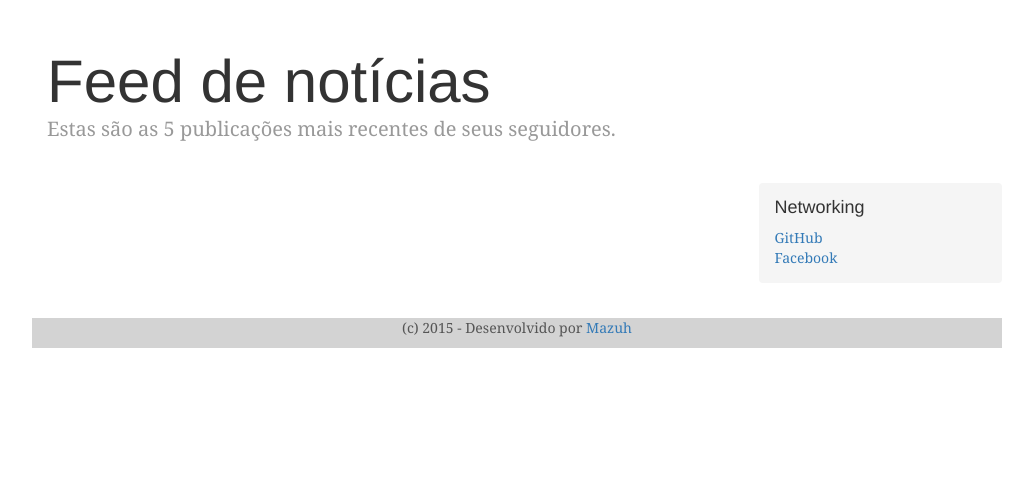
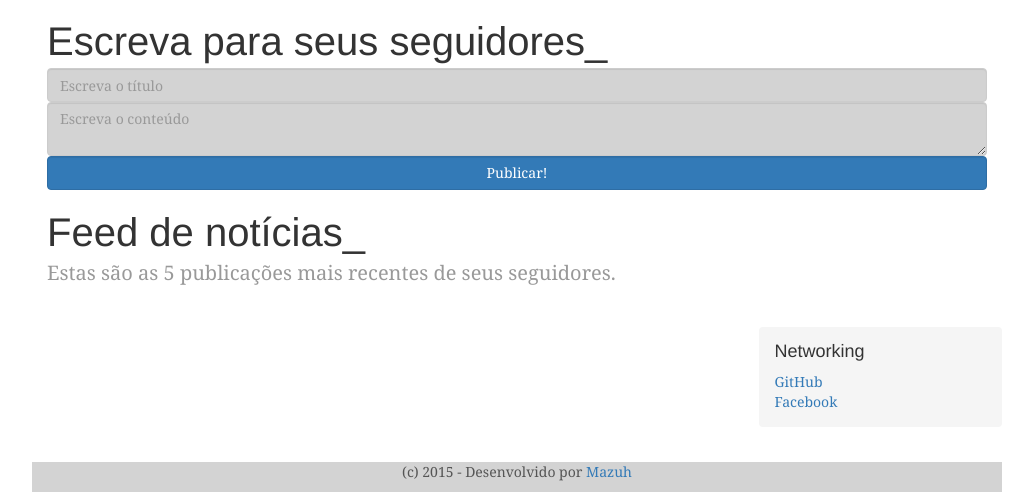
Before and after one commit to Mazuh/Minicurso-LammerHackingPHP, a PHP site: page /?t=feed in a window 1280 px wide. Shown: the part 51-545 px from the top of the page, without its empty margins (123-1156 px from the left). Run offline with PHP 8.4, Linux system fonts and the light colour scheme; the visitor is signed in with stand-in values (Sample User, id 1); data that the repository does not hold is empty.

Commit message:
Script de publicação implementado

```diff
--- a/src/css/custom/feed.css
+++ b/src/css/custom/feed.css
@@ -104,3 +104,14 @@ h6, .h6 {
     margin-bottom: 20px;
     color: #999;
 }
+
+/*
+Custom, by myself
+*/
+#inputTitulo{
+    background-color: lightgray;
+}
+
+#inputConteudo{
+    background-color: lightgray;
+}
--- a/src/feed.php
+++ b/src/feed.php
@@ -1,8 +1,18 @@
 <link rel="stylesheet" type="text/css" href="css/custom/feed.css"/>
 <div class="container">
     <div class="blog-header">
-    <h1 class="blog-title">Feed de notícias</h1>
+
+        <h1 class="blog-post-title">Escreva para seus seguidores_</h1>
+        <form action="script/publicar.php" method="post">
+            <input required type="text" placeholder="Escreva o título" id="inputTitulo" class="form-control" name="titulo"/>
+            <textarea required class="form-control" id="inputConteudo" placeholder="Escreva o conteúdo" name="conteudo"></textarea>
+            <button type="submit" class="form-control btn btn-primary">Publicar!</button>
+        </form>
+
+        <br/>
+        <h1 class="blog-post-title">Feed de notícias_</h1>
         <p class="lead blog-description">Estas são as 5 publicações mais recentes de seus seguidores.</p>
+
     </div>
 
     <div class="row">
@@ -34,7 +44,7 @@
             ?>
 
             <div class="blog-post">
-            <h2 class="blog-post-title"><?php echo $postagem["titulo"]; ?></h2>
+                <h1><?php echo $postagem["titulo"]; ?></h1>
                 <p class="blog-post-meta">Publicado por <a href="#"><?php echo $nomeAutor; ?></a>
                     | <?php echo $postagem["datahora"]; ?> <br/>
                     Recebeu <a href="#"><?php echo $qtdComentarios; ?> comentário(s)</a></p>
@@ -71,3 +81,11 @@
     </div><!-- /.row -->
 
 </div><!-- /.container -->
+
+<?php
+
+if (isset($_REQUEST["ok"])){
+    echo "<script> alert('Publicado com sucesso.'); </script>";
+}
+
+?>
--- a/src/index.php
+++ b/src/index.php
@@ -47,7 +47,7 @@ $usuario = $estaLogado ? $_SESSION["usuario"] : null;
                         <span class="icon-bar"></span>
                         <span class="icon-bar"></span>
                     </button>
-                    <a class="navbar-brand" href="?feed">The Hackbook<?php if ($estaLogado) echo " - ".$usuario["nick"]; ?></a>
+                    <a class="navbar-brand" href="<?php echo $estaLogado? '?t=feed' : ''; ?>">The Hackbook<?php if ($estaLogado) echo " - ".$usuario["nick"]; ?></a>
                 </div>
                 <div id="navbar" class="navbar-collapse collapse">
                     <form class="navbar-form navbar-right" method="get" action="listagem.php">
```
Also changed, not shown: src/script/publicar.php (added, +28 -0 lines). Lines whose indentation alone changed are shown as unchanged.
